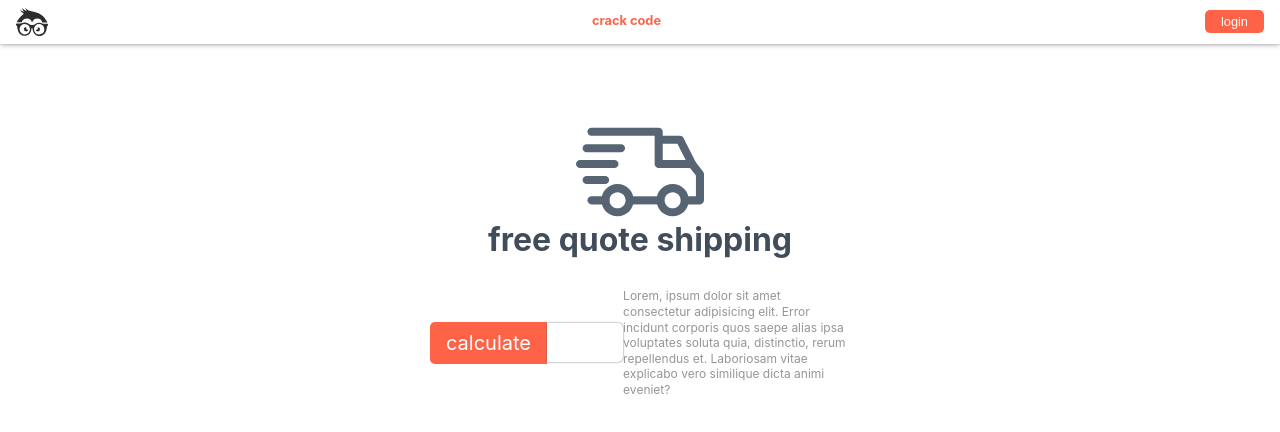
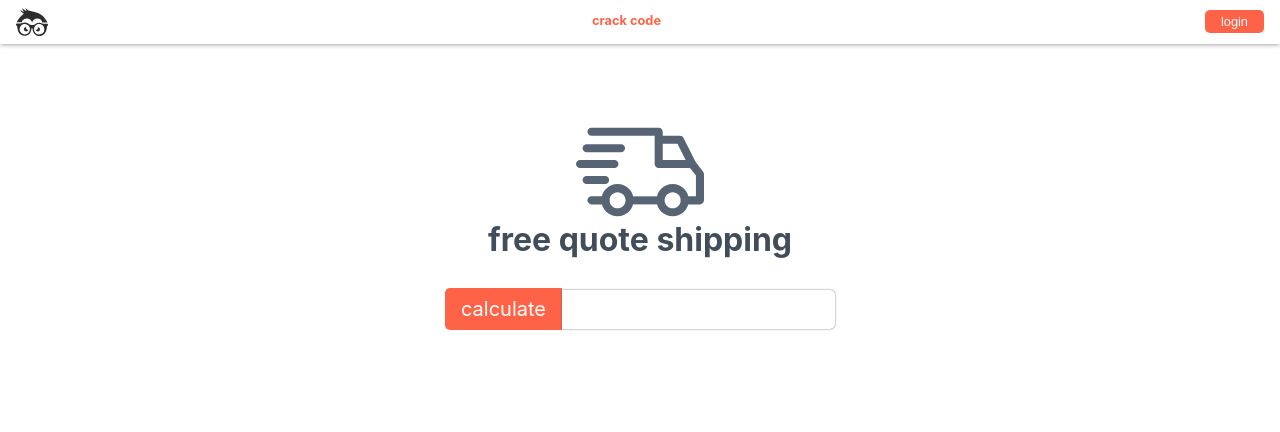
Before and after one commit to pshchegol1/Shipping-Calculator, a plain HTML site: page index.html in a window 1280 px wide. Drawn offline with Linux system fonts and the light colour scheme.

Commit message:
removed p tag

```diff
--- a/index.html
+++ b/index.html
@@ -28,7 +28,7 @@
               <div class="control">
                 <label  for="weight" draggable="true">calculate</label>
                 <input id="weight" type="text">
-                <p>Lorem, ipsum dolor sit amet consectetur adipisicing elit. Error incidunt corporis quos saepe alias ipsa voluptates soluta quia, distinctio, rerum repellendus et. Laboriosam vitae explicabo vero similique dicta animi eveniet?</p>
+
               </div>
 
             </aside>
```
